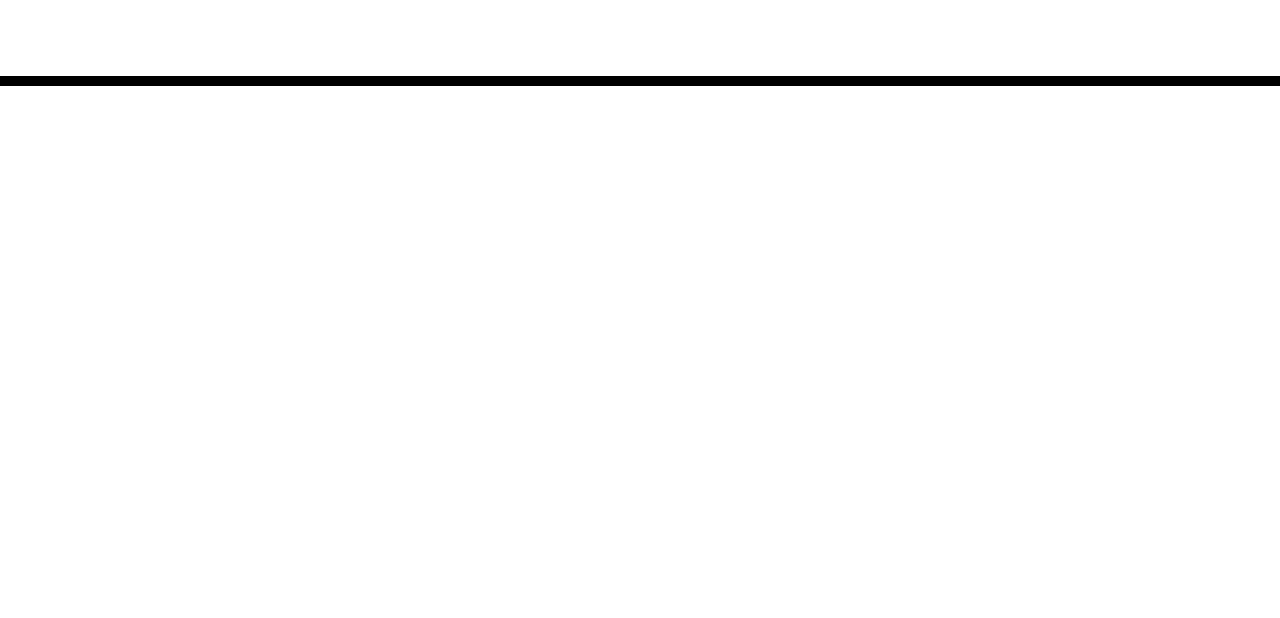
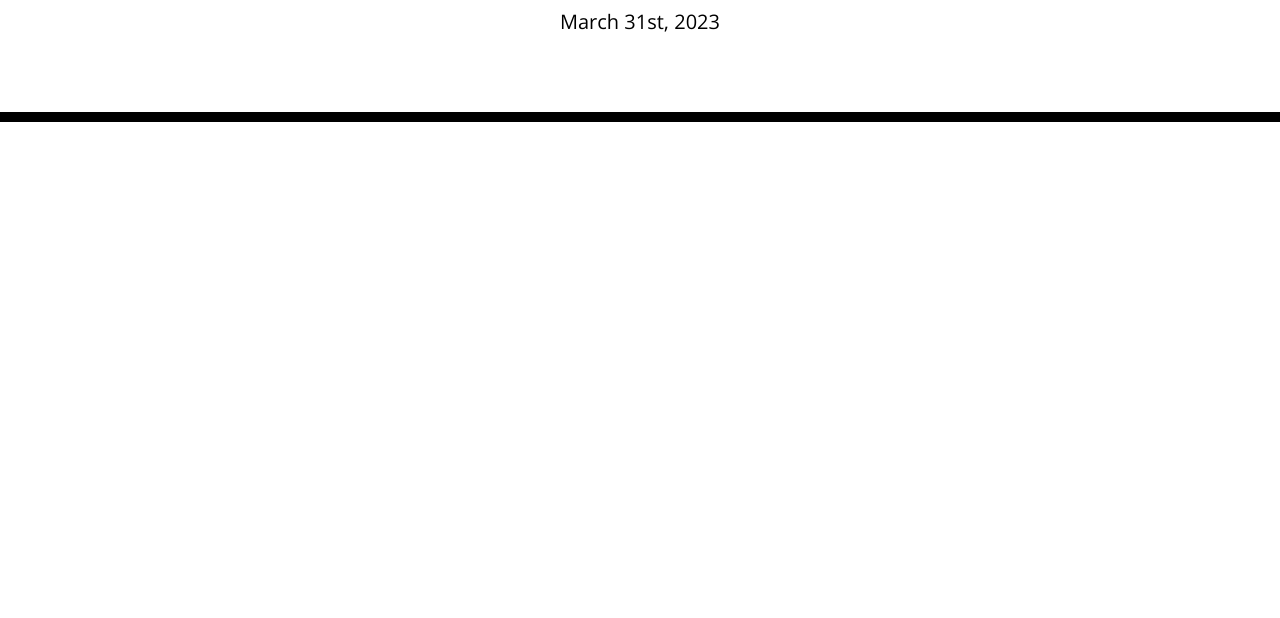
Before and after one commit to Jeanj22/JC--Planner-App, a plain HTML site: page index.html in a window 1280 px wide. Shown: the part 182-800 px from the top of the page. Drawn offline with nearby package versions, Linux system fonts and the light colour scheme; files that its build step writes are made by us from their sources.

Commit message:
created js + var current day

```diff
--- /dev/null
+++ b/assets/js/script.js
@@ -0,0 +1,9 @@
+// Current Day
+var date = moment().format("MMMM Do, YYYY");
+var currentDate = function(){
+    $("#currentDay").text(date);
+};
+currentDate();
+
+// Current hour
+var currentHour = moment().hour();
--- a/index.html
+++ b/index.html
@@ -18,7 +18,7 @@
       href="https://fonts.googleapis.com/css?family=Open+Sans&display=swap"
       rel="stylesheet"
     />
-    <link rel="stylesheet" href="style.css" />
+    <link rel="stylesheet" href="./assets/css/style.css" />
     <title>Work Day Scheduler</title>
   </head>
 
@@ -26,13 +26,16 @@
     <header class="jumbotron">
       <h1 class="display-3">Work Day Scheduler</h1>
       <p class="lead">A simple calendar app for scheduling your work day</p>
+
       <p id="currentDay" class="lead"></p>
     </header>
+
     <div class="container">
       <!-- Timeblocks go here -->
     </div>
 
     <script src="https://cdnjs.cloudflare.com/ajax/libs/jquery/3.2.1/jquery.min.js"></script>
     <script src="https://cdnjs.cloudflare.com/ajax/libs/moment.js/2.24.0/moment.min.js"></script>
+    <script src="./assets/js/script.js"></script>
   </body>
 </html>
```
